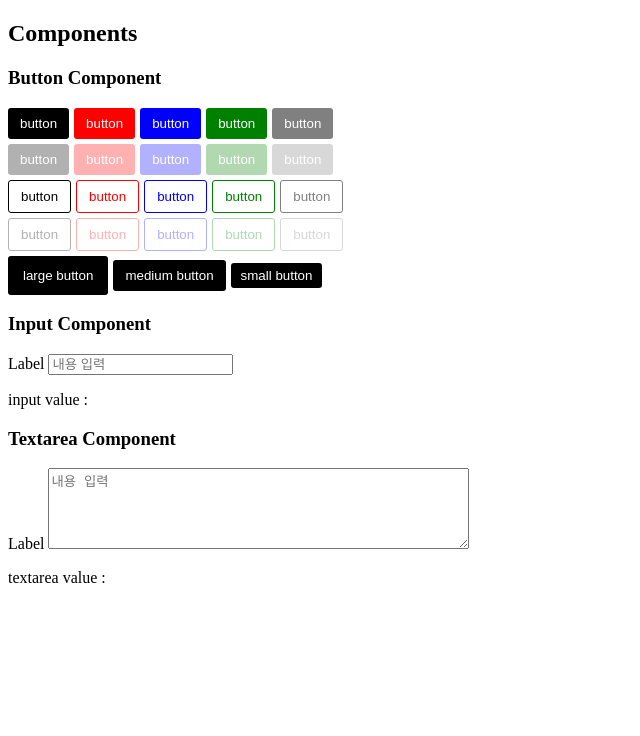
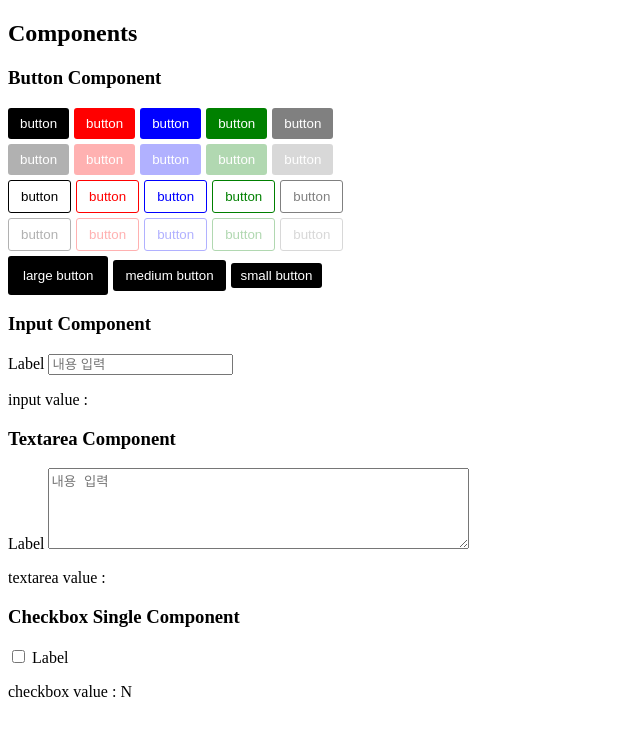
Before and after one commit to wknowpark797/vue2-basic-custom, a Vue app in the folder vue2-basic-custom/: page /dev/document in a window 1280 px wide. Shown: the top 736 px of the page, without its empty margins (0-640 px from the left). Built offline with nearby package versions, Linux system fonts and the light colour scheme.

Commit message:
checkbox single 컴포넌트 추가

```diff
--- a/vue2-basic-custom/src/components/DevDocument.vue
+++ b/vue2-basic-custom/src/components/DevDocument.vue
@@ -69,6 +69,15 @@
             <p>textarea value : {{ textareaValue }}</p>
         </div>
 
+        <!-- Checkbox : Single -->
+        <div class="group-box">
+            <h3>Checkbox Single Component</h3>
+
+            <CheckSingleComp v-model="checkSingleValue"
+                             :label="'Label'" />
+            <p>checkbox value : {{ checkSingleValue }}</p>
+        </div>
+
     </div>
 </template>
 
@@ -78,7 +87,8 @@
         data() {
             return {
                 inputValue: '',
-                textareaValue: ''
+                textareaValue: '',
+                checkSingleValue: 'N'
             }
         },
         methods: {
--- /dev/null
+++ b/vue2-basic-custom/src/components/common/CheckSingleComp.vue
@@ -0,0 +1,61 @@
+<!--
+    [ Checkbox Single Component ]
+ -->
+
+<template>
+    <label>
+        <input type="checkbox"
+               v-model="compValue"
+               :true-value="trueValue"
+               :false-value="falseValue"
+               :disabled="disabled"
+               @change="onChange">
+        {{ label }}
+    </label>
+</template>
+
+<script>
+    export default {
+        name: 'CheckSingleComp',
+        model: {
+            prop: 'checked',
+            event: 'change'
+        },
+        data() {
+            return {
+                compValue: this.checked
+            }
+        },
+        props: {
+            checked: {
+                type: String,
+                default: ''
+            },
+            trueValue: {
+                type: String,
+                default: 'Y'
+            },
+            falseValue: {
+                type: String,
+                default: 'N'
+            },
+            disabled: {
+                type: Boolean,
+                default: false
+            },
+            label: {
+                type: String,
+                default: ''
+            }
+        },
+        methods: {
+            onChange() {
+                this.$emit('change', this.compValue);
+            }
+        }
+    }
+</script>
+
+<style lang="scss" scoped>
+
+</style>
--- a/vue2-basic-custom/src/plugins/global-components.js
+++ b/vue2-basic-custom/src/plugins/global-components.js
@@ -2,12 +2,14 @@ import Vue from 'vue'
 import ButtonComp from '../components/common/ButtonComp'
 import InputComp from '../components/common/InputComp'
 import TextareaComp from '../components/common/TextareaComp'
+import CheckSingleComp from '../components/common/CheckSingleComp'
 
 const GlobalComponents = {
     install(Vue) {
         Vue.component(ButtonComp.name, ButtonComp)
         Vue.component(InputComp.name, InputComp)
         Vue.component(TextareaComp.name, TextareaComp)
+        Vue.component(CheckSingleComp.name, CheckSingleComp)
     }
 }
 
```
